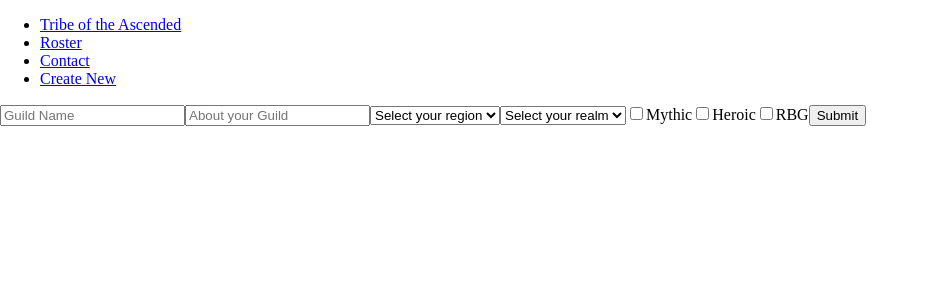
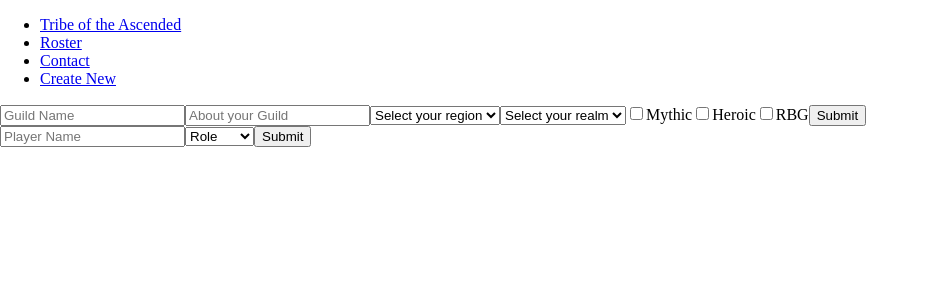
Before and after one commit to CollCrom/Guild-Website, a React (Create React App) app: page /create in a window 1280 px wide. Shown: the top 300 px of the page, without its empty margins (0-929 px from the left). Built offline with nearby package versions, Linux system fonts and the light colour scheme.

Commit message:
working on team page

```diff
--- a/src/Create/Create.js
+++ b/src/Create/Create.js
@@ -13,12 +13,14 @@ class Create extends Component {
 	setGuildRegion = (region) =>{
 		const state = this.state;
 		state.guild_region = region;
+		console.log(this.state, ' in Create')
 		this.setState(state)
 	}
 	render(){
 		return(
 			<div>
-				{!this.state.guild_id ? <Guild setGuildRegion={this.setGuildRegion}/> : <Team guild_id={this.state.guild_id}/>}
+				<Guild setGuildRegion={this.setGuildRegion}/>
+				<Team guild_id={this.state.guild_id} guild_region={this.state.guild_region}/>
 			</div>
 		)
 	}
--- a/src/Create/Guild/Guild.js
+++ b/src/Create/Guild/Guild.js
@@ -22,7 +22,6 @@ class Guild extends Component {
       const name = e.currentTarget.name;
       state.guild[name] = e.currentTarget.value;
       this.setState(state);
-      console.log(this.state)
   }
 
   handleSelectChange = (e) =>{
@@ -30,6 +29,7 @@ class Guild extends Component {
   	const name = e.currentTarget.name;
   	if(name === 'region'){
   		state[name] = e.currentTarget.value;
+  		state.guild[name] = e.currentTarget.value;
   		this.realmListApiCall(state[name]);
   	}
   	else{
@@ -104,15 +104,18 @@ class Guild extends Component {
 				<form onSubmit={this.handleSubmit}>
 					<input onChange={this.handleChange} type='text' name='name' placeholder='Guild Name' value={this.state.guild.name}/>
 					<input onChange={this.handleChange} type='text' name='about' placeholder='About your Guild' value={this.state.guild.about}/>
+
 					<select name='region' value={this.state.region} onChange={this.handleSelectChange}>
 						<option value=''>Select your region</option>
 						<option value='EU'>EU</option>
 						<option value='US'>US</option>
 					</select>
+
 					<select name='realm' value={this.state.realm} onChange={this.handleSelectChange}>
 						<option value=''>Select your realm</option>
 						{realmList}
 					</select>
+
 					<input type="checkbox" id="mythicCheck" onChange={this.handleCheckboxChange}/>
 					<label htmlFor="Mythic">Mythic</label>
 					{this.state.mythicCheck ?
@@ -121,6 +124,7 @@ class Guild extends Component {
 								<input onChange={this.handleChange} type='text' name='about_mythic' placeholder='About your Mythic team' value={this.state.guild.about_mythic}/>
 							</div> : null
 					}
+
 					<input type="checkbox" id="heroicCheck" onChange={this.handleCheckboxChange}/>
 					<label htmlFor="Heroic">Heroic</label>
 					{this.state.heroicCheck ?
@@ -129,6 +133,7 @@ class Guild extends Component {
 							<input onChange={this.handleChange} type='text' name='about_heroic' placeholder='About your Heroic team' value={this.state.guild.about_heroic}/>
 						</div> : null
 					}
+
 					<input type="checkbox" id="rbgCheck" onChange={this.handleCheckboxChange}/>
 					<label htmlFor="RBG">RBG</label>
 					{this.state.rbgCheck ?
--- a/src/Create/Team/Team.js
+++ b/src/Create/Team/Team.js
@@ -8,9 +8,16 @@ class Team extends Component {
 			player_realm: '',
 			img_link: '',
 			role: '',
+			guild_region: this.props.guild_region.toLowerCase(),
 			guild_id: this.props.guild_id
 		}
 	}
+	handleChange = (e) => {
+      const state = this.state;
+      const name = e.currentTarget.name;
+      state[name] = e.currentTarget.value;
+      this.setState(state);
+  }
 	handleSelectChange = (e) =>{
 		const state = this.state;
 		state.role = e.currentTarget.value;
@@ -19,6 +26,7 @@ class Team extends Component {
 	handleSubmit = (e) =>{
       e.preventDefault();
       const state = this.state;
+      this.getPlayerImage(state.player_name)
   		state.player_name = '';
   		state.img_link = '';
   		state.role = '';
@@ -26,14 +34,24 @@ class Team extends Component {
   }
   getPlayerImage = (player) =>{
   	let URI;
-
+  	if(this.state.guild_region === 'us'){
+  		URI = `https://us.api.battle.net/wow/character/Burning%20Legion/Hewhosmites?locale=en_US&apikey=7hbm4m47wu8hh68uh3j8zsfps37xtvb2`;
+  	}
+  	fetch(URI)
+		.then((response)=>(response.json()))
+		.then((data)=>{
+			const state = this.state;
+			state.img_link = data.thumbnail
+			this.setState(state)
+			console.log(this.state.img_link)
+		});
   }
 	render(){
 		return(
 			<div>
 				<form onSubmit={this.handleSubmit}>
-					<input type='text' name='player_name' placeholder='Player Name' value={this.state.player_name}/>
-					<select name='role' value={this.state.role}>
+					<input type='text' name='player_name' placeholder='Player Name' value={this.state.player_name} onChange={this.handleChange}/>
+					<select name='role' value={this.state.role} onChange={this.handleSelectChange}>
 						<option value=''>Role</option>
 						<option value='Tank'>Tank</option>
 						<option value='Healer'>Healer</option>
```
